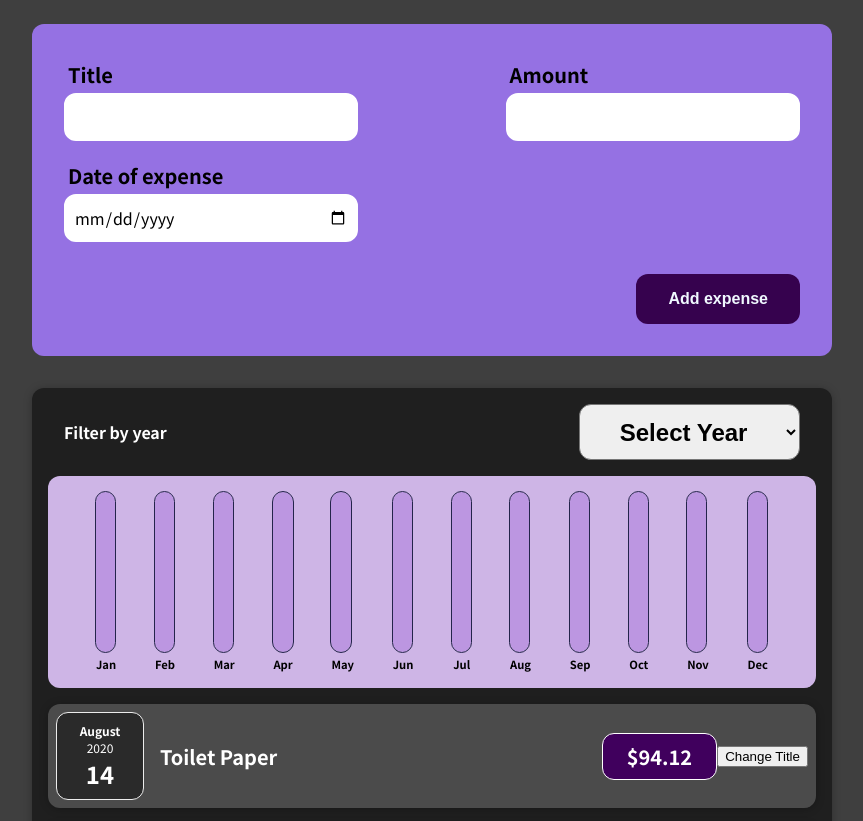
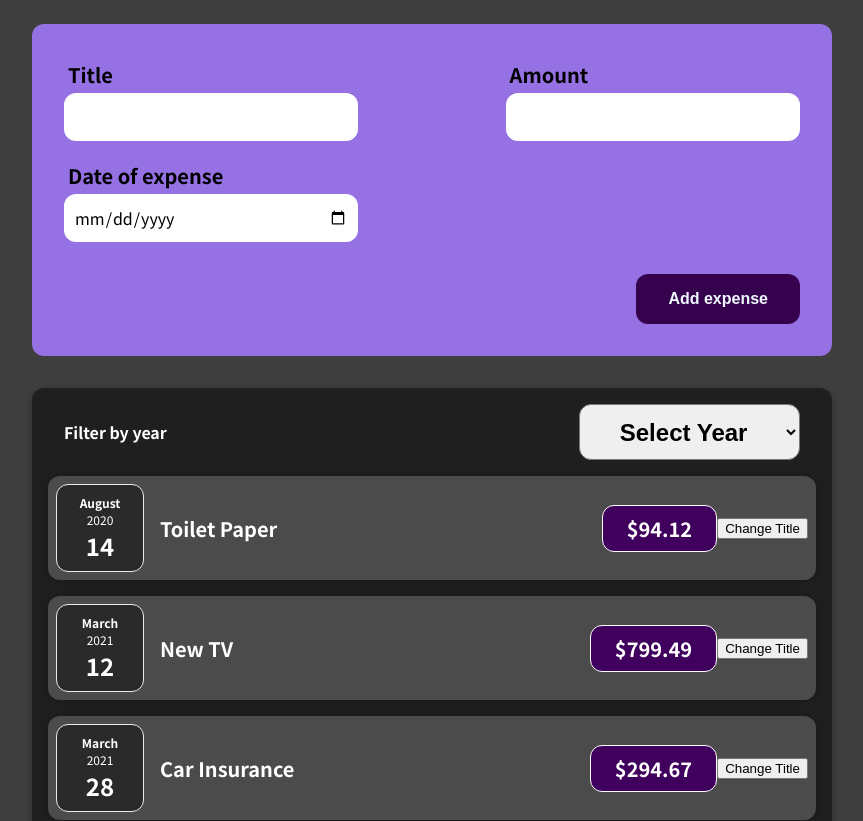
Before and after one commit to FinalRain7751/React-Course, a React (Vite) app: page / in a window 1280 px wide. Shown: the top 821 px of the page, without its empty margins (208-1071 px from the left). Built offline with nearby package versions, Linux system fonts and the light colour scheme.

Commit message:
demo app final version

```diff
--- a/src/components/Expenses/ExpenseFilter.css
+++ b/src/components/Expenses/ExpenseFilter.css
@@ -26,42 +26,3 @@
   padding: 0.4rem 1.5rem;
   border-radius: var(--br);
 }
-
-.expense__filter--chart {
-  display: flex;
-  justify-content: space-between;
-  font-size: 0.7rem;
-  font-weight: 600;
-  text-align: center;
-  padding: 1rem 3rem;
-  border-radius: var(--br);
-  background-color: rgb(206, 181, 230);
-}
-
-.expense__filter--chart-bar {
-  display: flex;
-  flex-direction: column;
-  gap: 0.25rem;
-}
-
-.bar {
-  /* --height: 70%; */
-  position: relative;
-  width: 1.2rem;
-  height: 10rem;
-  outline: 1px solid rgb(36, 36, 75);
-  background-color: rgb(188, 150, 225);
-  border-radius: var(--br);
-  overflow: hidden;
-}
-
-.bar::after {
-  content: "";
-  position: absolute;
-  left: 0;
-  bottom: 0;
-  width: 100%;
-  height: var(--height, 0);
-  background-color: rgb(115, 26, 197);
-  transition: height 0.3s ease;
-}
--- a/src/components/Expenses/ExpenseFilter.jsx
+++ b/src/components/Expenses/ExpenseFilter.jsx
@@ -1,5 +1,5 @@
-import { useState } from "react";
 import "./ExpenseFilter.css";
+import Chart from "../UI/Chart/Chart.jsx";
 
 const Months = [
   "Jan",
@@ -17,74 +17,49 @@ const Months = [
 ];
 
 const ExpenseFilter = (props) => {
-  const years = new Set(
-    props.expenses.map((expense) => expense.date.getFullYear())
-  );
+  let monthlyExpense = new Array(12).fill(0);
+  let totalExpense = 0;
 
-  //   const [monthsWithExpenses, setMonthsWithExpenses] = useState({});
+  const selectedYear = props.selectedYear;
+  const showChart = selectedYear !== 0 ? true : false;
+
+  props.filteredExpenses.forEach((expense) => {
+    monthlyExpense[expense.date.getMonth()] += Number(expense.amount);
+    totalExpense += Number(expense.amount);
+  });
 
   const yearSelectHandler = (e) => {
-    const selectedYear = e.target.value;
+    const selectedYear = Number(e.target.value);
     props.onYearSelect(selectedYear);
-
-    const months = props.expenses
-      .filter((expense) => expense.date.getFullYear() === Number(selectedYear))
-      .map((expense) => expense.date.getMonth());
-
-    // setMonthsWithExpenses(months);
-    updateChart(months);
   };
-
-  const updateChart = (months) => {
-    const numberOfExpenses = months.length;
-    const expensesByMonth = {};
-
-    months.forEach((month) => {
-      if (expensesByMonth[month] === undefined) {
-        expensesByMonth[month] = 1;
-      } else {
-        expensesByMonth[month] += 1;
-      }
-    });
-
-    Months.forEach((el, i) =>
-      document.querySelector(`#bar-${i}`).style.setProperty("--height", 0)
-    );
-
-    for (let month of Object.keys(expensesByMonth)) {
-      const bar = document.querySelector(`#bar-${month}`);
-      const barHeight = (expensesByMonth[month] / numberOfExpenses) * 100;
-      bar.style.setProperty("--height", `${barHeight}%`);
-    }
-  };
-
-  //   console.log(monthsWithExpenses);
 
   return (
     <div className="expense__filter">
       <div className="expense__filter--filter-by">
         <p>Filter by year</p>
-        <select onChange={yearSelectHandler} name="year" id="year">
-          <option selected value="">
+        <select
+          onChange={yearSelectHandler}
+          type="number"
+          name="year"
+          id="year"
+        >
+          <option selected value="0">
             Select Year
           </option>
-          {[...years].map((year) => (
+          {[...props.expenseYears].map((year) => (
             <option key={year} value={year}>
               {year}
             </option>
           ))}
         </select>
       </div>
-      <div className="expense__filter--chart">
-        {Months.map((month, i) => {
-          return (
-            <div className="expense__filter--chart-bar" key={i} data-id={i}>
-              <div className="bar" id={`bar-${i}`}></div>
-              <div className="bar__label">{month}</div>
-            </div>
-          );
-        })}
-      </div>
+
+      <Chart
+        labels={Months}
+        values={monthlyExpense}
+        maxValue={totalExpense}
+        toDisplay={showChart}
+      />
     </div>
   );
 };
--- a/src/components/Expenses/Expenses.jsx
+++ b/src/components/Expenses/Expenses.jsx
@@ -6,26 +6,36 @@ import Card from "../UI/Card";
 import "./Expenses.css";
 
 const Expenses = (props) => {
-  const [selectedYear, setSelectedYear] = useState(2679);
+  const [selectedYear, setSelectedYear] = useState(0);
+  const expenseYears = new Set(
+    props.items.map((item) => item.date.getFullYear())
+  );
+  // console.log(selectedYear);
+  const filteredExpenses =
+    selectedYear === 0
+      ? props.items
+      : props.items.filter(
+          (item) => item.date.getFullYear() === Number(selectedYear)
+        );
+
+  console.log(filteredExpenses);
+
   const yearSelectHandler = (year) => {
     setSelectedYear(year);
   };
 
   return (
     <Card className="expenses">
-      <ExpenseFilter onYearSelect={yearSelectHandler} expenses={props.items} />
-      {[
-        props.items
-          .filter(
-            (item) =>
-              selectedYear === 2679 ||
-              item.date.getFullYear() === Number(selectedYear)
-          )
-          .map((item) => {
-            console.log(item.date.getFullYear());
-            return <ExpenseItem item={item} key={item.id} />;
-          }),
-      ]}
+      <ExpenseFilter
+        onYearSelect={yearSelectHandler}
+        selectedYear={selectedYear}
+        filteredExpenses={filteredExpenses}
+        expenseYears={expenseYears}
+      />
+
+      {filteredExpenses.map((item) => (
+        <ExpenseItem item={item} key={item.id} />
+      ))}
     </Card>
   );
 };
--- /dev/null
+++ b/src/components/UI/Chart/Chart.css
@@ -0,0 +1,38 @@
+.chart {
+  display: flex;
+  justify-content: space-between;
+  font-size: 0.7rem;
+  font-weight: 600;
+  text-align: center;
+  padding: 1rem 3rem;
+  border-radius: var(--br);
+  background-color: rgb(206, 181, 230);
+}
+
+.chart-bar {
+  display: flex;
+  flex-direction: column;
+  gap: 0.25rem;
+}
+
+.bar {
+  /* --height: 70%; */
+  position: relative;
+  width: 1.2rem;
+  height: 10rem;
+  outline: 1px solid rgb(36, 36, 75);
+  background-color: rgb(188, 150, 225);
+  border-radius: var(--br);
+  overflow: hidden;
+}
+
+.bar::after {
+  content: "";
+  position: absolute;
+  left: 0;
+  bottom: 0;
+  width: 100%;
+  height: var(--height, 0);
+  background-color: rgb(115, 26, 197);
+  transition: height 0.3s ease;
+}
--- /dev/null
+++ b/src/components/UI/Chart/Chart.jsx
@@ -0,0 +1,32 @@
+import "./Chart.css";
+
+const updateChart = (values, maxValue) => {
+  values.forEach((value, i) => {
+    const bar = document.querySelector(`#bar-${i}`);
+    const barHeight = maxValue !== 0 ? (value / maxValue) * 100 : 0;
+
+    bar?.style.setProperty("--height", 0);
+    bar?.style.setProperty("--height", `${barHeight}%`);
+  });
+};
+
+const Chart = (props) => {
+  updateChart(props.values, props.maxValue);
+  return (
+    <div
+      className="chart"
+      style={{ display: props.toDisplay ? "flex" : "none" }}
+    >
+      {props.labels.map((label, i) => {
+        return (
+          <div className="chart-bar" key={i} data-id={i}>
+            <div className="bar" id={`bar-${i}`}></div>
+            <div className="bar__label">{label}</div>
+          </div>
+        );
+      })}
+    </div>
+  );
+};
+
+export default Chart;
```
